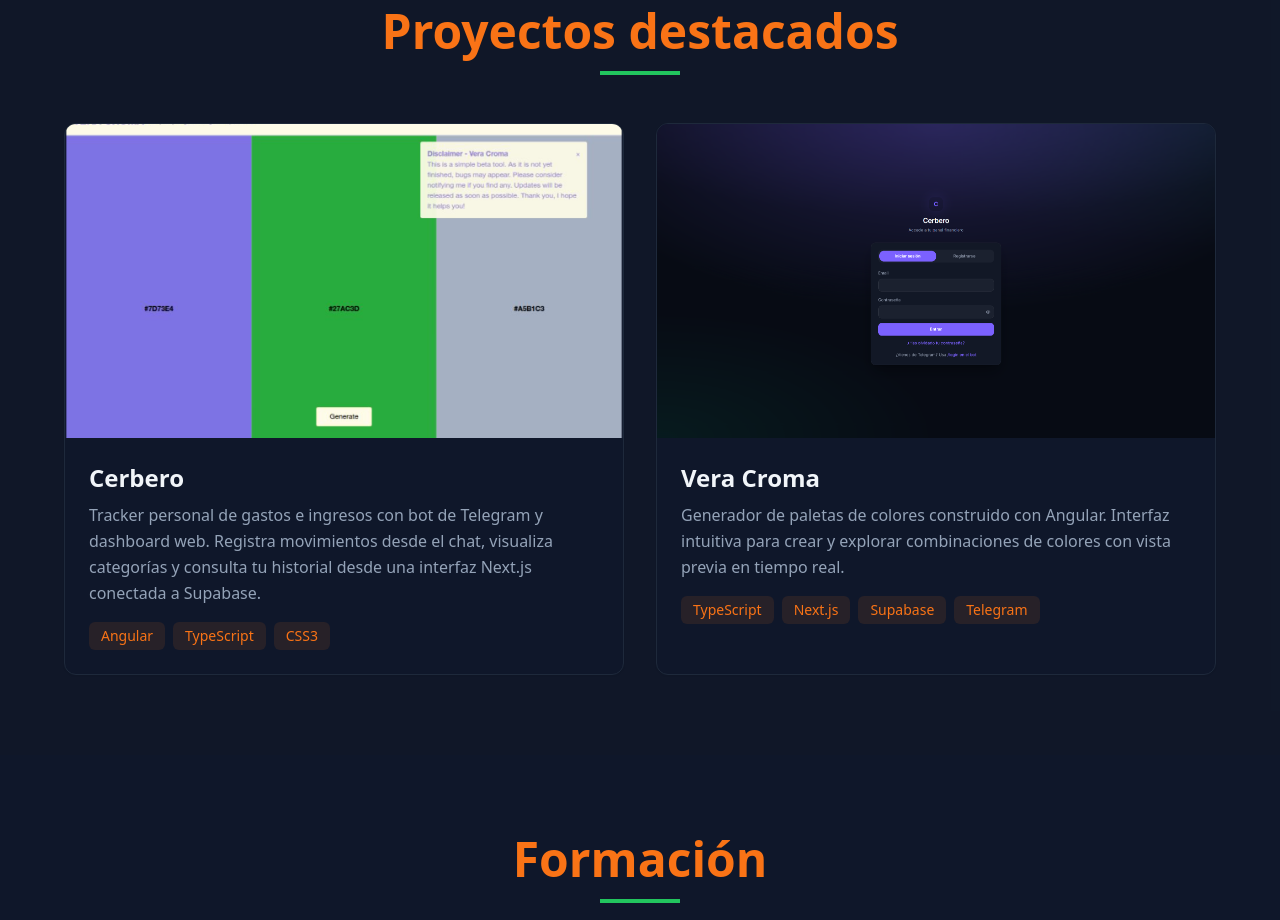
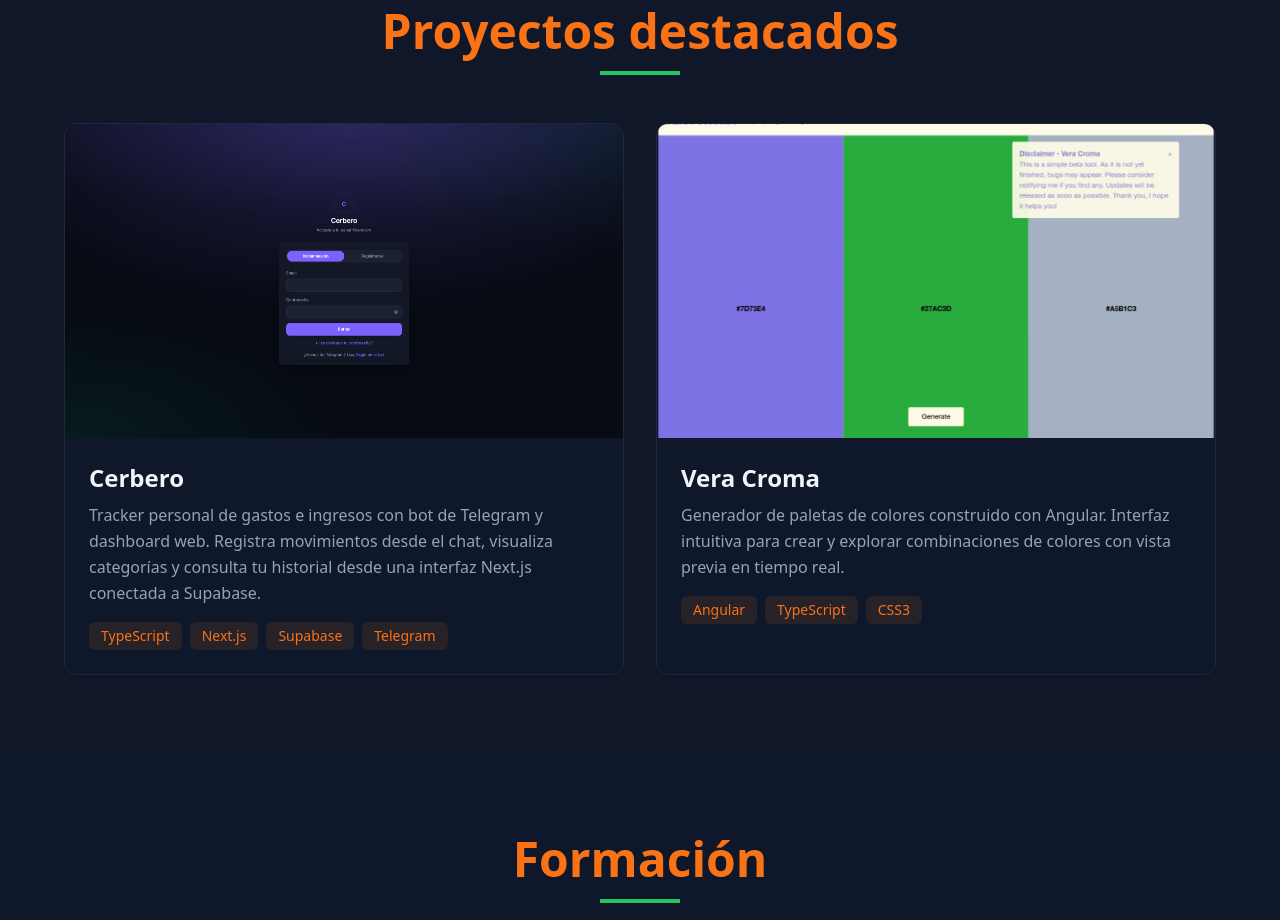
Before and after one commit to OscarGE11/oscar-garcia-portfolio, a Nuxt app: page / in a window 1280 px wide. Shown: the part 3100-4020 px from the top of the page. Built offline with nearby package versions, Linux system fonts and the light colour scheme.

Commit message:
fix(projects): reorder project entries for consistency

```diff
--- a/components/Projects.vue
+++ b/components/Projects.vue
@@ -7,15 +7,16 @@ const hoveredProject = ref<number | null>(null)
 
 const projectMeta = [
   {
+    image: '/images/cerbero.png',
+    liveUrl: 'https://cerbero-dashboard.vercel.app',
+    technologies: ['TypeScript', 'Next.js', 'Supabase', 'Telegram'],
+  },
+  {
     image: '/images/veracroma.png',
     liveUrl: 'https://vera-croma.vercel.app/home',
     technologies: ['Angular', 'TypeScript', 'CSS3'],
   },
-  {
-    image: '/images/cerbero.png',
-    liveUrl: 'https://cerbero-dashboard.vercel.app',
-    technologies: ['TypeScript', 'Next.js', 'Supabase', 'Telegram'],
-  },
+
 ]
 
 function openProject(url: string) {
```
